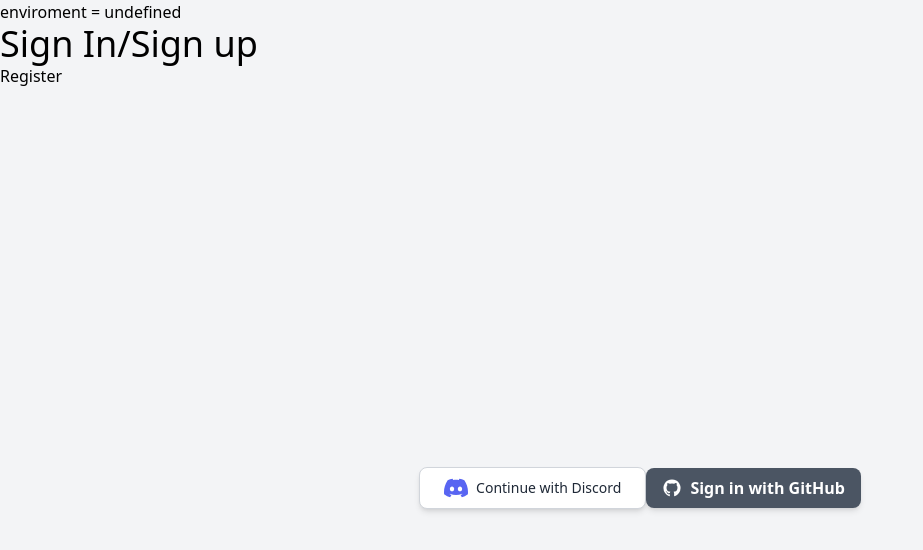
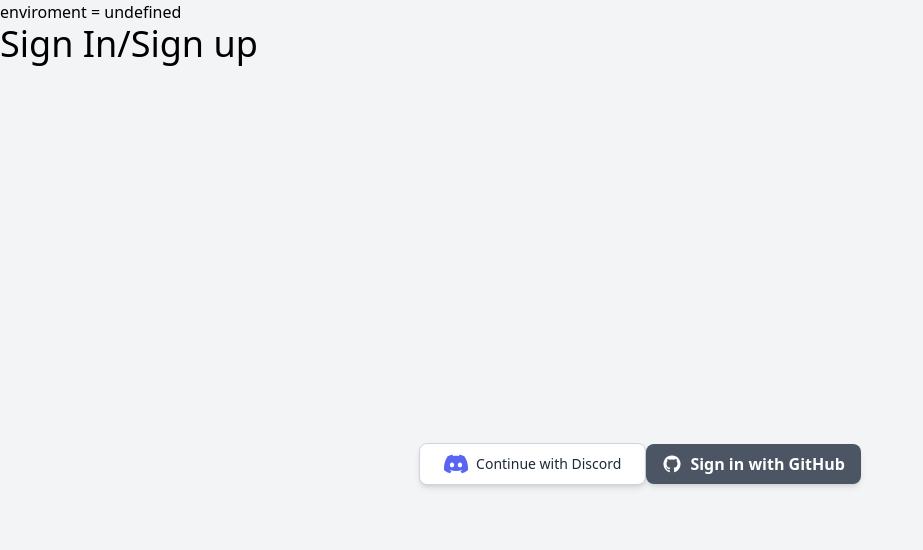
Before and after one commit to jamesnatcher/personal-budget-app, a SvelteKit app: page /auth in a window 1280 px wide. Shown: the top 550 px of the page, without its empty margins (0-923 px from the left). Built offline with nearby package versions, Linux system fonts and the light colour scheme; no server answers.

Commit message:
Fixes to the redirect

```diff
--- a/src/routes/+page.svelte
+++ b/src/routes/+page.svelte
@@ -17,8 +17,6 @@
 
 <a href="/auth"> Get Started </a>
 
-<p>Visit <a href="https://kit.svelte.dev">kit.svelte.dev</a> to read the documentation</p>
-
 <style lang="postcss">
 	:global(html) {
 		background-color: theme(colors.gray.100);
--- a/src/routes/auth/+page.svelte
+++ b/src/routes/auth/+page.svelte
@@ -3,10 +3,6 @@
 </script>
 
 <h1 class="text-4xl">Sign In/Sign up</h1>
-
-<form method="post" action="/auth?/discordAuth">
-	<button type="submit">Register</button>
-</form>
 
 <div class="flex items-center justify-center min-h-screen bg-gray-100">
 	<form method="post" action="/auth?/discordAuth">
```
